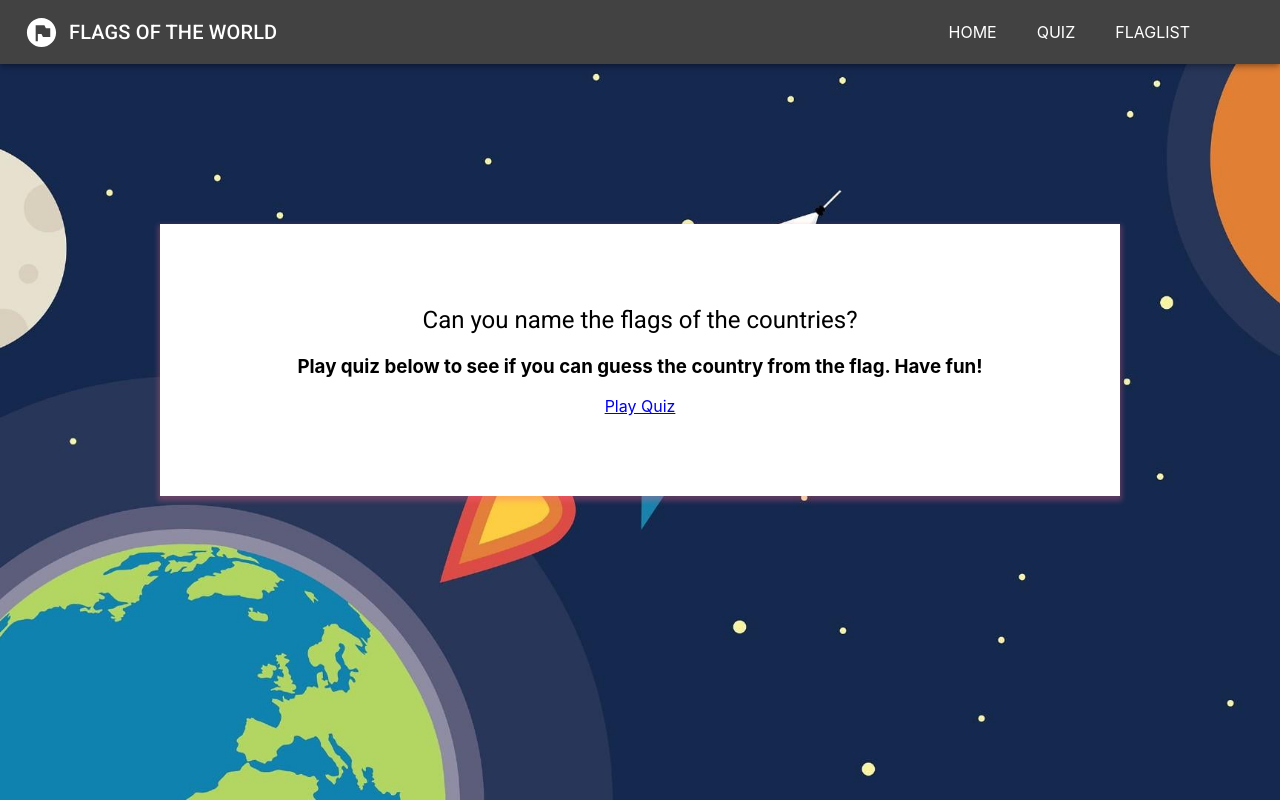
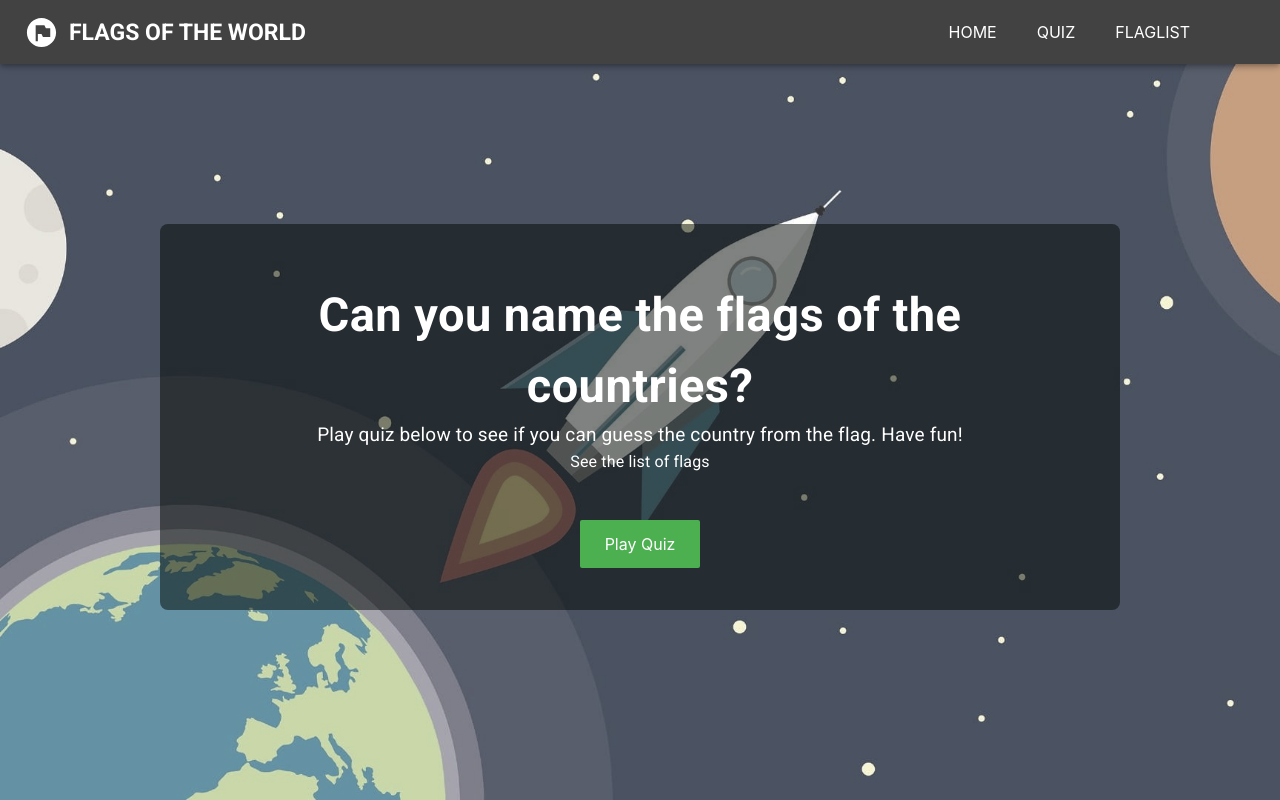
Before and after one commit to anri0806/flags-of-the-world, a React (Create React App) app: page / in a window 1280 px wide. Built offline with nearby package versions, Linux system fonts and the light colour scheme; data requests are answered from the project's data file.

Commit message:
updated styles in Home.js

```diff
--- a/public/index.html
+++ b/public/index.html
@@ -26,10 +26,12 @@
     -->
     <title>React App</title>
   </head>
-  <body>
-    <noscript>You need to enable JavaScript to run this app.</noscript>
-    <div id="root"></div>
-    <!--
+  <div class="wrap">
+    <div class="content">
+      <body>
+        <noscript>You need to enable JavaScript to run this app.</noscript>
+        <div id="root"></div>
+        <!--
       This HTML file is a template.
       If you open it directly in the browser, you will see an empty page.
 
@@ -39,5 +41,7 @@
       To begin the development, run `npm start` or `yarn start`.
       To create a production bundle, use `npm run build` or `yarn build`.
     -->
-  </body>
+      </body>
+    </div>
+  </div>
 </html>
--- a/src/Components/Home.js
+++ b/src/Components/Home.js
@@ -3,24 +3,46 @@ import { NavLink } from "react-router-dom";
 import { Box } from "@mui/system";
 import { Typography } from "@mui/material";
 
+//START FROM HERE//
+//1. link "see" the list of flags in Home.js
+//2. style quiz and list page
+
 function Home() {
   return (
     <Box
       sx={{
-        m: 20,
-        p: 10,
-        bgcolor: "white",
-        boxShadow: "0 3px 5px 2px rgba(255, 105, 135, .3)",
+        textAlign: "center",
+        margin: 20,
+        padding: 7,
+        borderRadius: 2,
+        backgroundColor: "rgba(0, 6, 3, 0.5)",
+        color: "white",
       }}
     >
-      <Typography variant="h5">
+      <Typography sx={{ fontWeight: "bold", fontSize: 47 }}>
         Can you name the flags of the countries?
       </Typography>
-      <h3>
+      <Typography sx={{ fontSize: 19 }}>
         Play quiz below to see if you can guess the country from the flag. Have
         fun!
-      </h3>
-      <NavLink to="/quiz">Play Quiz</NavLink>
+      </Typography>
+      <Typography>See the list of flags</Typography>
+      <br></br>
+      <br></br>
+      <br></br>
+      <NavLink
+        to="/quiz"
+        style={{
+          color: "white",
+          textDecoration: "none",
+          backgroundColor: "#4CAF50",
+          padding: "14px 25px",
+          border: "none",
+          borderRadius: 2,
+        }}
+      >
+        Play Quiz
+      </NavLink>
     </Box>
   );
 }
--- a/src/Components/NavBar.js
+++ b/src/Components/NavBar.js
@@ -32,7 +32,19 @@ function NavBar() {
       <AppBar position="static" sx={{ backgroundColor: grey[800] }}>
         <Toolbar>
           <FlagCircleIcon fontSize="large" sx={{ paddingRight: "10px" }} />
-          <Typography variant="h6"> FLAGS OF THE WORLD</Typography>
+          <Link
+            to="/"
+            style={{
+              textDecoration: "none",
+              color: "white",
+              fontWeight: "bold",
+              fontSize: 23,
+              fontFamily: "roboto",
+            }}
+          >
+            {" "}
+            FLAGS OF THE WORLD
+          </Link>
           <div className={classes.navLink}>
             <Link to="/" className={classes.link}>
               HOME
--- a/src/index.css
+++ b/src/index.css
@@ -1,6 +1,7 @@
 body {
   margin: 0;
   padding: 0;
+  position: relative;
   font-family: -apple-system, BlinkMacSystemFont, "Segoe UI", Roboto, Oxygen,
     Ubuntu, Cantarell, "Open Sans", "Helvetica Neue", sans-serif;
   /* font-family: -apple-system, BlinkMacSystemFont, "Segoe UI", "Roboto", "Oxygen",
@@ -9,13 +10,37 @@ body {
   -webkit-font-smoothing: antialiased;
   -moz-osx-font-smoothing: grayscale;
   text-align: center;
-  background-image: url("./image/wallpaperbetter.com_1920x1080.jpg");
+}
+
+/* background-image: url("./image/wallpaperbetter.com_1920x1080.jpg");
   background-size: cover;
   background-repeat: no-repeat;
   background-attachment: fixed;
   background-position: center;
   width: 100%;
-  height: auto;
+  height: auto; */
+
+.wrap {
+  position: relative;
+}
+
+.wrap::before {
+  content: " ";
+  position: fixed;
+  left: 0;
+  top: 0;
+  width: 100%;
+  height: 100%;
+  opacity: 0.8;
+  background-image: url("./image/wallpaperbetter.com_1920x1080.jpg");
+  background-repeat: no-repeat;
+  background-position: center;
+  background-size: cover;
+  filter: grayscale(50%)
+}
+
+.content {
+  position: relative;
 }
 
 code {
```
